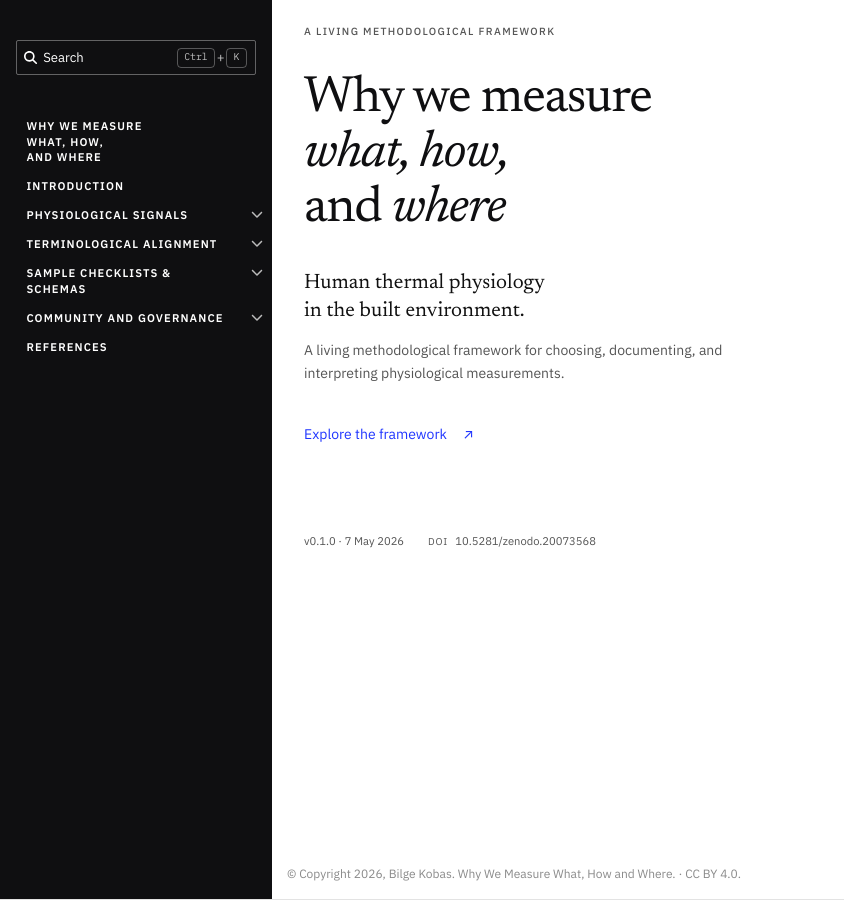
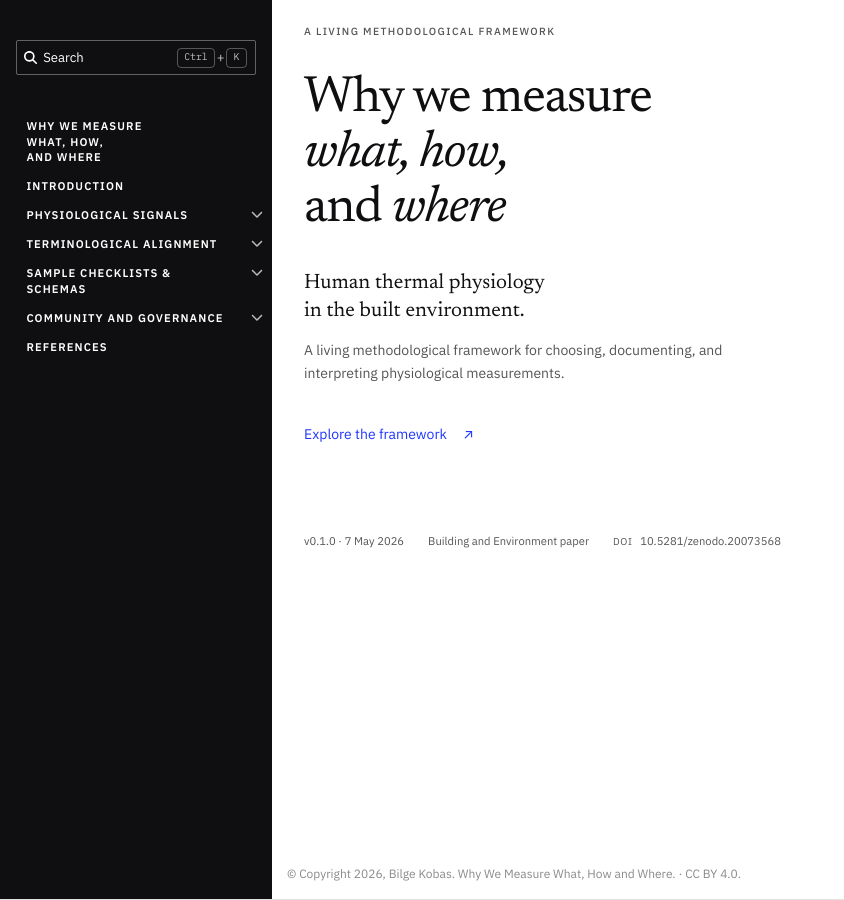
Before and after one commit to bilgekobas/WhyWeMeasureWhat, a Jupyter Book: the page built from book/content/index.md, in a window 1280 px wide. Shown: the whole page, without its empty margins (0-844 px from the left). Built offline with Jupyter Book 1.0.4 settings and Sphinx 7.4.7 and the Sphinx Book theme 1.1.4, drawn with Linux system fonts in a browser that asks for light colours.

Commit message:
Link peer-reviewed Building and Environment framework paper on book/content/index.md

```diff
--- a/book/content/index.md
+++ b/book/content/index.md
@@ -6,6 +6,7 @@
   <a class="wwmw-cover-enter" href="introduction/index.html">Explore the framework <span aria-hidden="true">↗</span></a>
   <div class="wwmw-cover-meta">
     <span>v0.1.0 · 7 May 2026</span>
+    <a href="https://doi.org/10.1016/j.buildenv.2026.115269">Building and Environment paper</a>
     <a href="https://doi.org/10.5281/zenodo.20073568"><span class="wwmw-cover-doi-label">DOI</span> 10.5281/zenodo.20073568</a>
   </div>
 </div>
```
